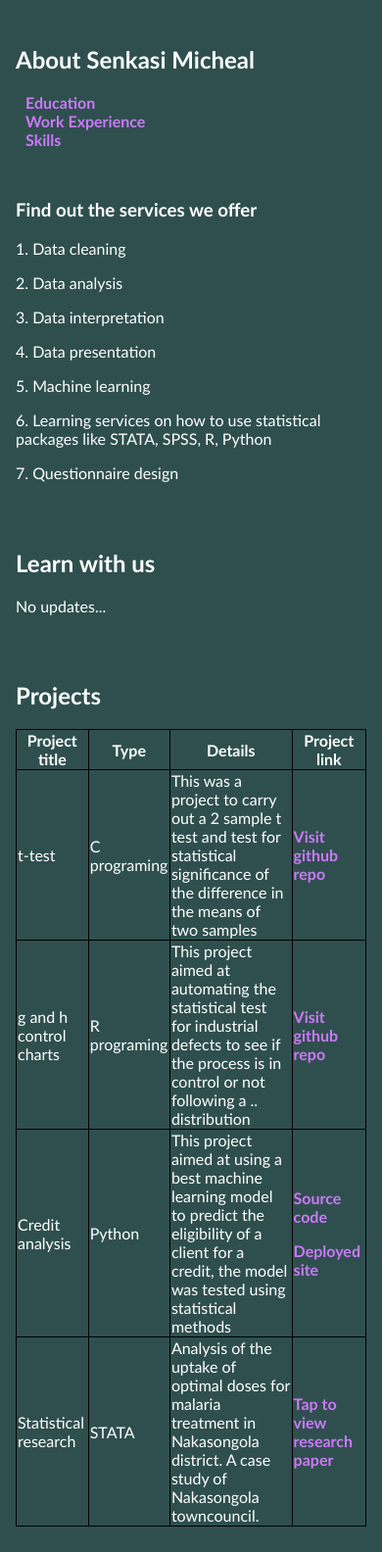
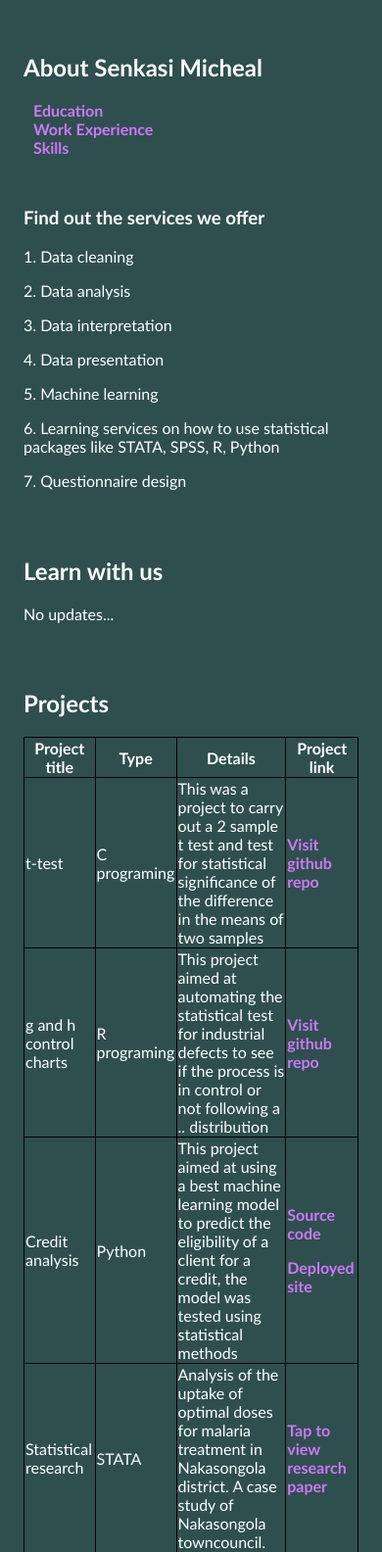
Before and after one commit to senkasimicheal/senkasi, a Flask app: page / in a window 390 px wide; the page is wider, and only the part inside the window is pictured. Shown: the part 513-2097 px from the top of that part at 98% size. Run offline with Flask 3, Linux system fonts and the light colour scheme.

```diff
--- a/static/style.css
+++ b/static/style.css
@@ -219,8 +219,6 @@ body {
         flex-direction: column;
     }
     body {
-        margin: 0;
-        padding: 0;
         overflow-x: hidden;
     }
     #loader {
```
